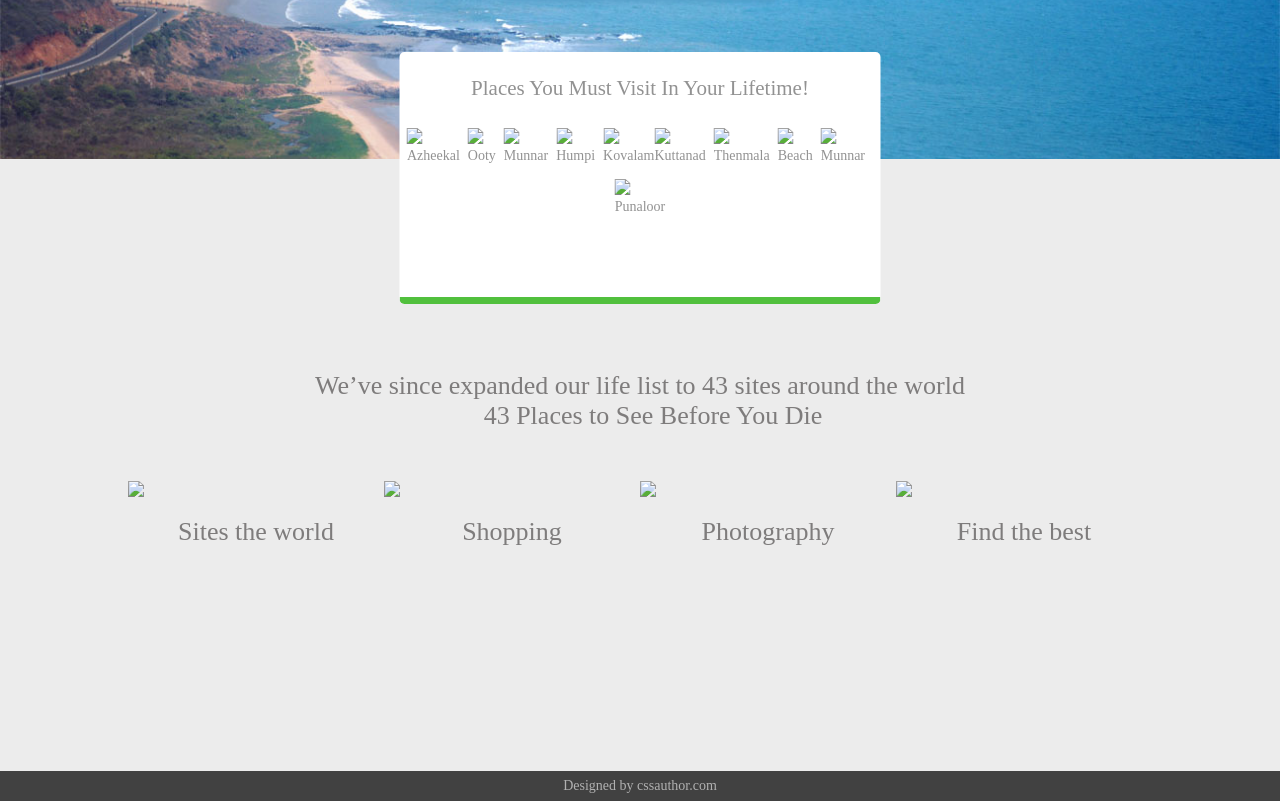
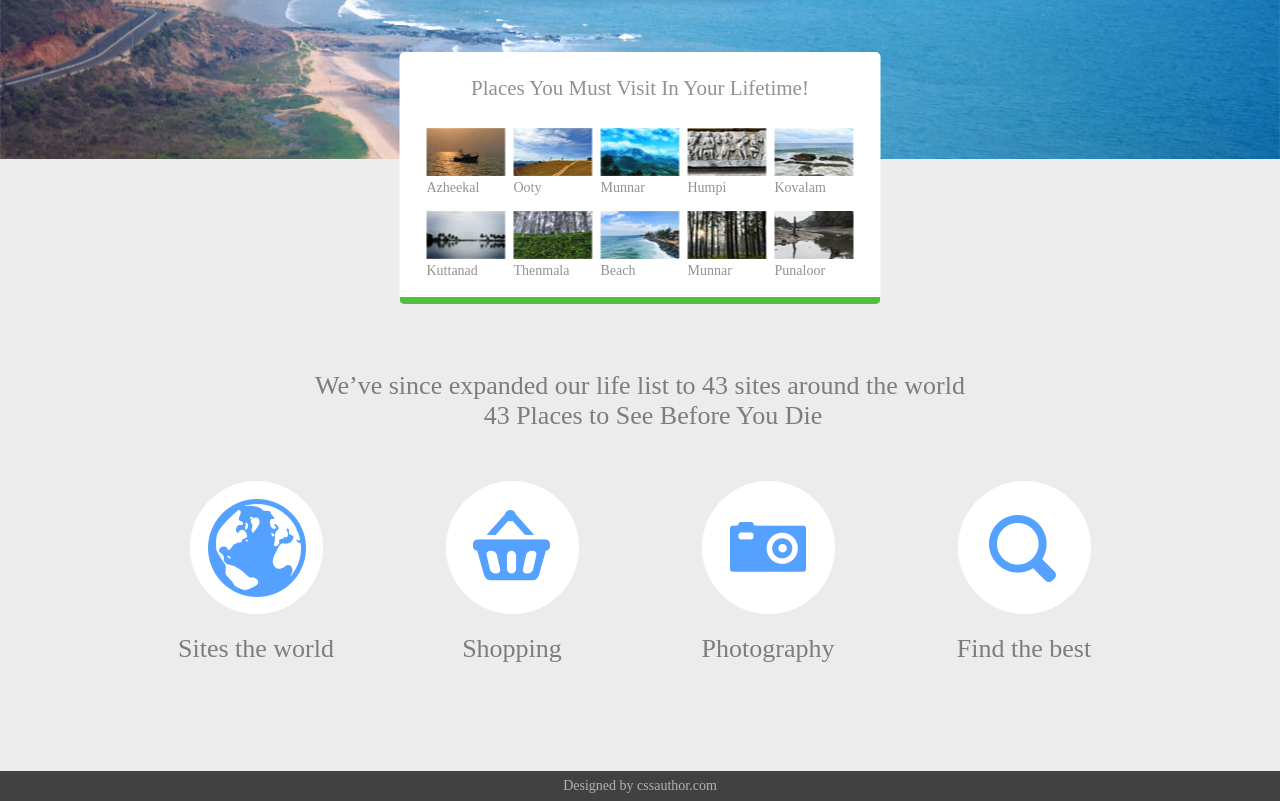
Before and after one commit to sweethotpeach/sweethotpeach.github.io, a plain HTML site: page index.html in a window 1280 px wide. Shown: the part 442-1243 px from the top of the page. Drawn offline with Linux system fonts and the light colour scheme; files whose address does not match are found by name.

Commit message:
changed url of images

```diff
--- a/fp.css
+++ b/fp.css
@@ -80,7 +80,7 @@ body {
 .upperPart {
     height: 533px;
     width: 100%;
-    background-image: url(Layer\ 3.jpg);
+    background-image: url(images/Layer\ 3.jpg);
     background-repeat: no-repeat;
     background-size: cover;
     z-index: 1;
--- a/index.html
+++ b/index.html
@@ -40,61 +40,61 @@
     <div class="imgFlex2">
         <div>
             <a href="#">
-            <img src="Azheekal.jpg">
+            <img src="images/Azheekal.jpg">
             </a>
             <p>Azheekal</p>
         </div>
         <div>
             <a href="#">
-            <img src="Ooty.jpg">
+            <img src="images/Ooty.jpg">
             </a>
             <p>Ooty</p>
         </div>
         <div>
             <a href="#">
-            <img src="Munnar.jpg">
+            <img src="images/Munnar.jpg">
             </a>
             <p>Munnar</p>
         </div>
         <div>
             <a href="#">
-            <img src="Humpi.jpg">
+            <img src="images/Humpi.jpg">
             </a>
             <p>Humpi</p>
         </div>
         <div>
             <a href="#">
-            <img src="Kovalam.jpg">
+            <img src="images/Kovalam.jpg">
             </a>
             <p>Kovalam</p>
         </div>
         <div>
             <a href="#">
-            <img src="Kuthanat.jpg">
+            <img src="images/Kuthanat.jpg">
             </a>
             <p>Kuttanad</p>
         </div>
         <div>
             <a href="#">
-            <img src="Thanmala.jpg">
+            <img src="images/Thanmala.jpg">
             </a>
             <p>Thenmala</p>
         </div>
         <div>
             <a href="#">
-            <img src="Beach.jpg">
+            <img src="images/Beach.jpg">
             </a>
             <p>Beach</p>
         </div>
         <div>
             <a href="#">
-            <img src="Munnar2.jpg">
+            <img src="images/Munnar2.jpg">
             </a>
             <P>Munnar</P>
         </div>
         <div>
             <a href="#">
-            <img src="Punnalur.jpg">
+            <img src="images/Punnalur.jpg">
             </a>
             <p>Punaloor</p>
         </div>
@@ -106,25 +106,25 @@
     <div class="imgFlex">
     <div>
         <a href="#">
-        <img src="Shape 51.png">
+        <img src="images/Shape 51.png">
         </a>
         <p>Sites the world</p>
     </div>
     <div>
         <a href=#>
-        <img src="Shape 61.png">
+        <img src="images/Shape 61.png">
         </a>
         <p>Shopping</p>
     </div>
     <div>
         <a href="#">
-        <img src="Shape 71.png">
+        <img src="images/Shape 71.png">
         </a>
         <p>Photography</p>
     </div>
     <div>
         <a href="#">
-        <img src="Shape 81.png">
+        <img src="images/Shape 81.png">
         </a>
         <p>Find the best</p>
     </div>
```
